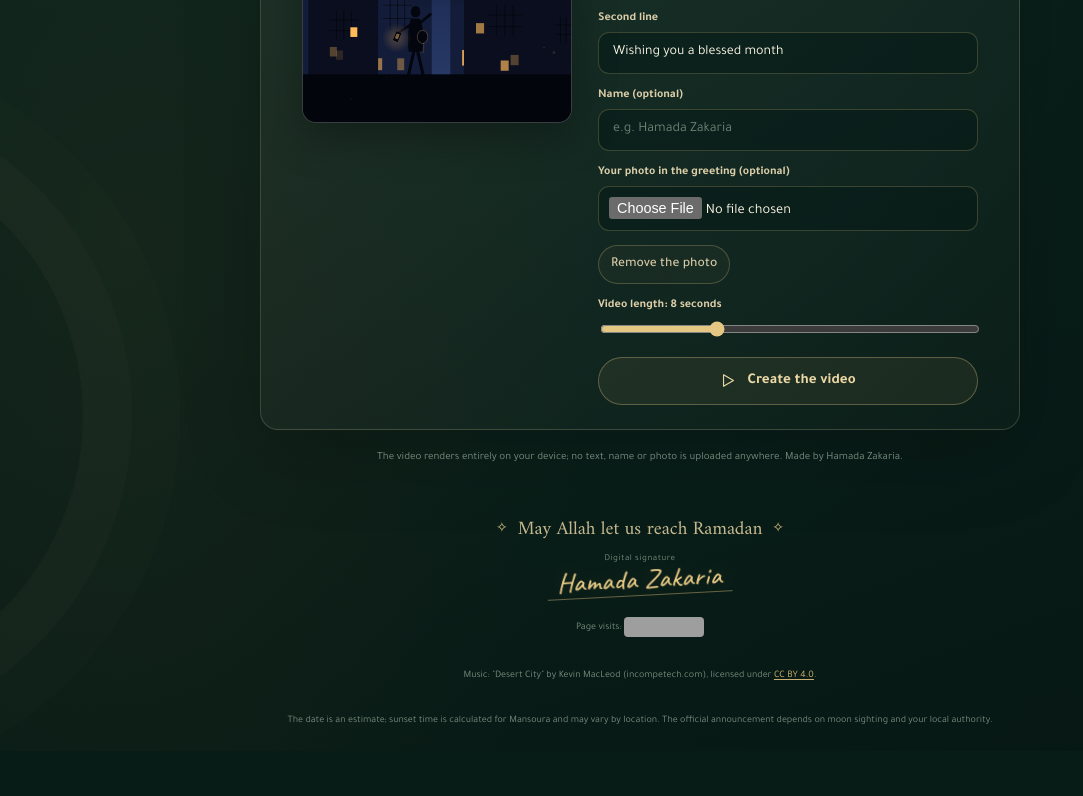
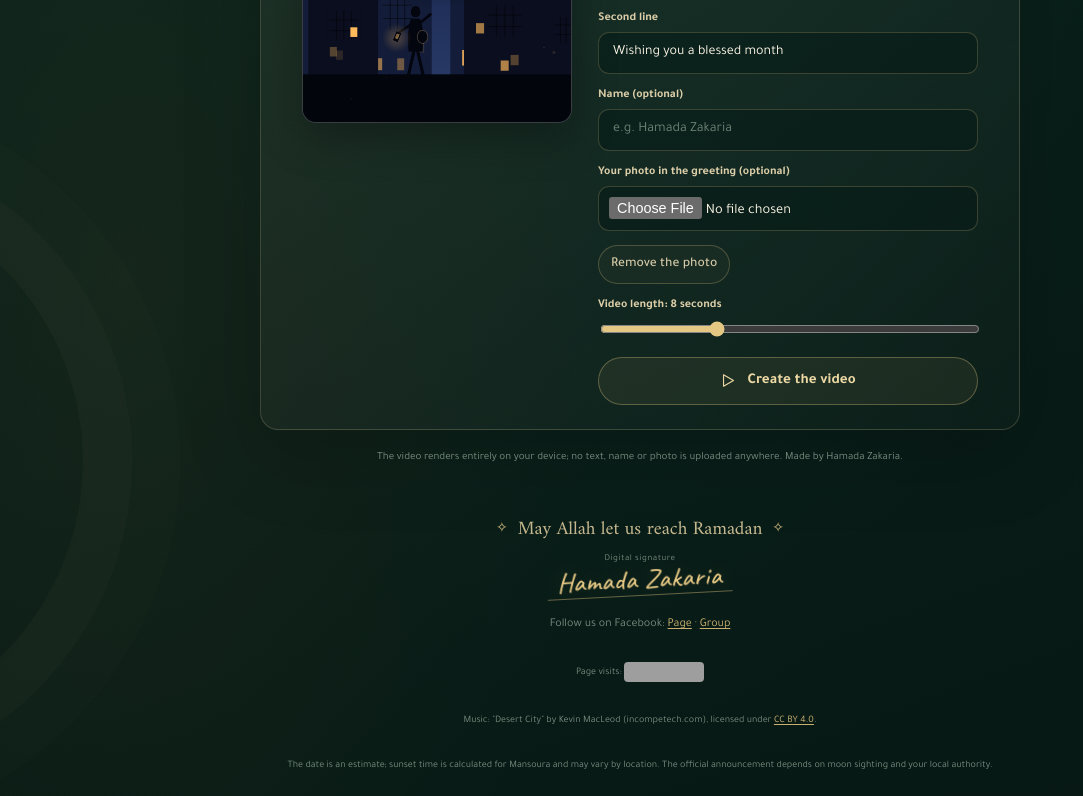
Before and after one commit to HamadaZakaria/ramadan1448, a plain HTML site: page en/index.html in a window 1280 px wide. Shown: the part 1833-2629 px from the top of the page, without its empty margins (0-1083 px from the left). Before the commit the page ends 2584 px from the top, so only its background shows below. Drawn offline with Linux system fonts and the light colour scheme; grey boxes are pictures that could not be loaded; animation ran at ten frames a second.

Commit message:
Add Facebook links to disclaimer in index.html
Added Facebook links to the disclaimer section.

```diff
--- a/en/index.html
+++ b/en/index.html
@@ -242,6 +242,7 @@
         <span class="signature-label">Digital signature</span>
         <span class="signature-name" dir="ltr">Hamada Zakaria</span>
       </div>
+      <p class="disclaimer fb-links" style="font-size:12px">Follow us on Facebook: <a href="https://www.facebook.com/share/1cHtmrMAJj/" target="_blank" rel="noopener">Page</a> &middot; <a href="https://www.facebook.com/share/g/1ECezVvJub/" target="_blank" rel="noopener">Group</a></p>
       <p class="disclaimer visits">Page visits: <img src="https://hits.dwyl.com/ramadankarym/ramadan-site.svg?style=flat-square&color=e4c783" alt="عدد زيارات الصفحة" loading="lazy" width="80" height="20" /></p>
       <p class="disclaimer music-credit">Music: "Desert City" by Kevin MacLeod (incompetech.com), licensed under <a href="https://creativecommons.org/licenses/by/4.0/" target="_blank" rel="noopener">CC BY 4.0</a>.</p>
       <p class="disclaimer">The date is an estimate; sunset time is calculated for Mansoura and may vary by location. The official announcement depends on moon sighting and your local authority.</p>
```
